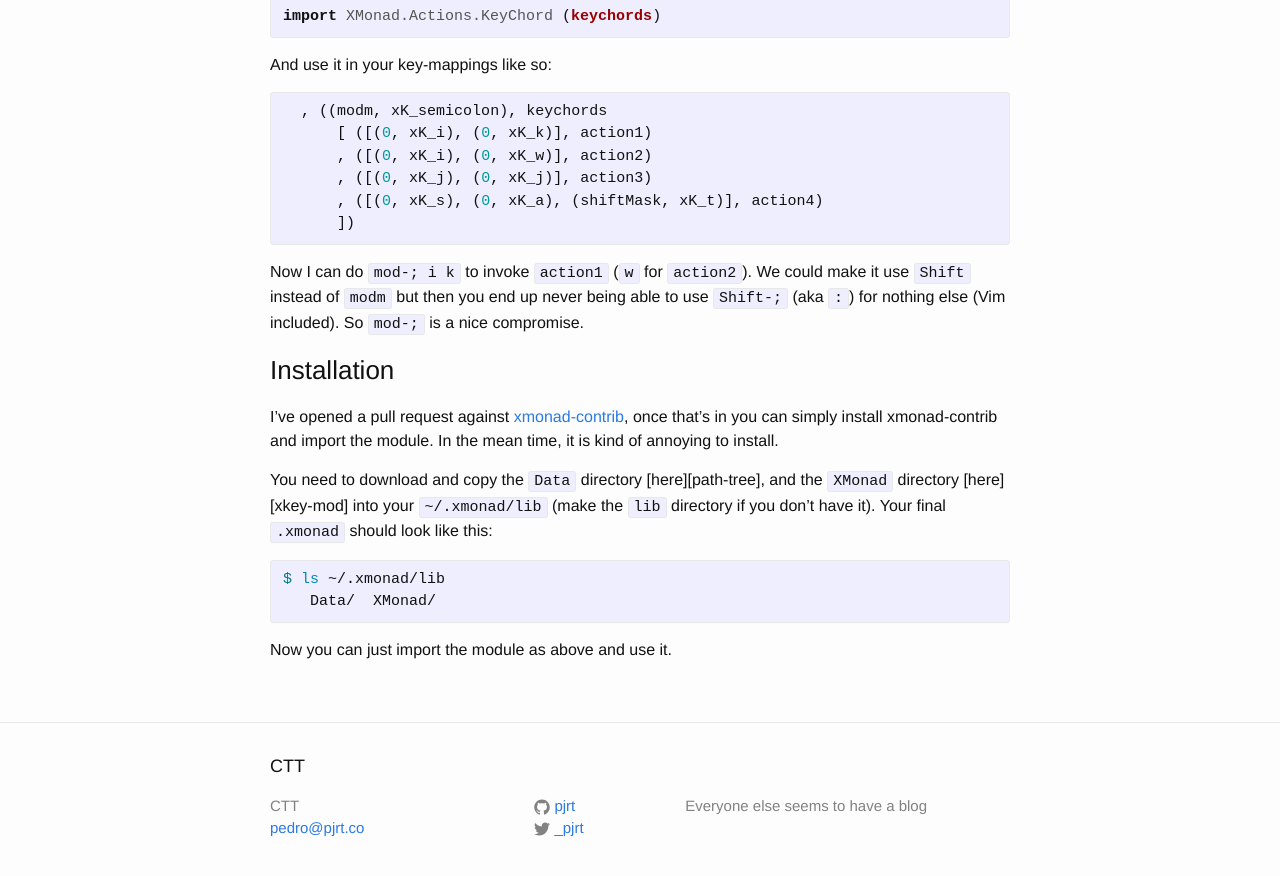
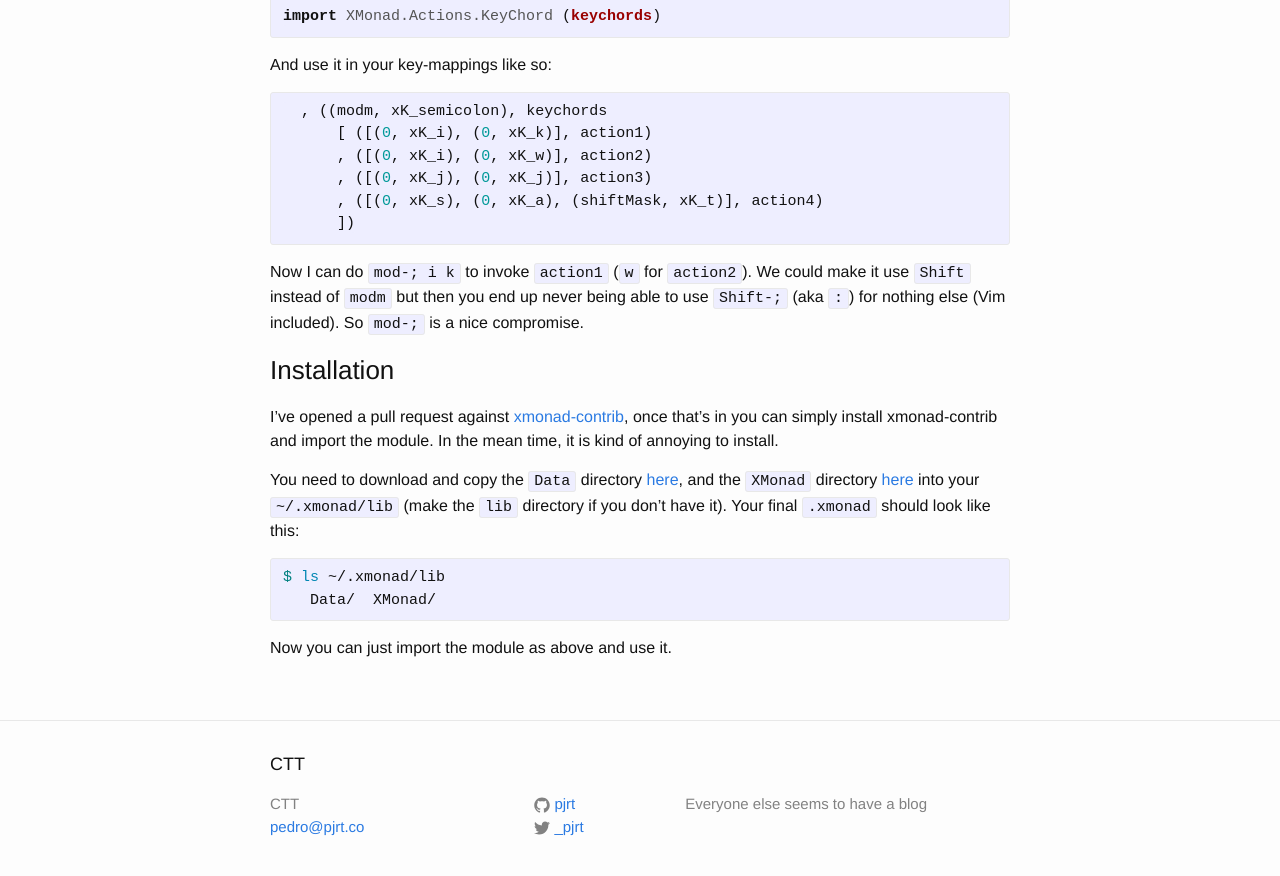
Before and after one commit to pjrt/pjrt.github.io, a Jekyll site: the page built from _posts/2016-07-15-Chords-in-xmonad.md, in a window 1280 px wide and 900 px high, scrolled down 620 px. Shown: the top 876 px of the window. Built offline with Jekyll 4.4.1, drawn with Linux system fonts in a browser that asks for light colours; part of the change alters nothing that is shown.

Commit message:
Fix missing link

```diff
--- a/_posts/2016-07-15-Chords-in-xmonad.md
+++ b/_posts/2016-07-15-Chords-in-xmonad.md
@@ -67,3 +67,5 @@ Now you can just import the module as above and use it.
 [2]: http://xmonad.org/xmonad-docs/xmonad-contrib/XMonad-Actions-Submap.html
 [x-keys-repo]: https://github.com/pjrt/xmonad-keychord
 [pr]: https://github.com/xmonad/xmonad-contrib/pull/65
+[path-tree]: https://github.com/pjrt/PathTree/tree/master/src
+[xkey-mod]: https://github.com/pjrt/xmonad-keychord/tree/master/src
```
